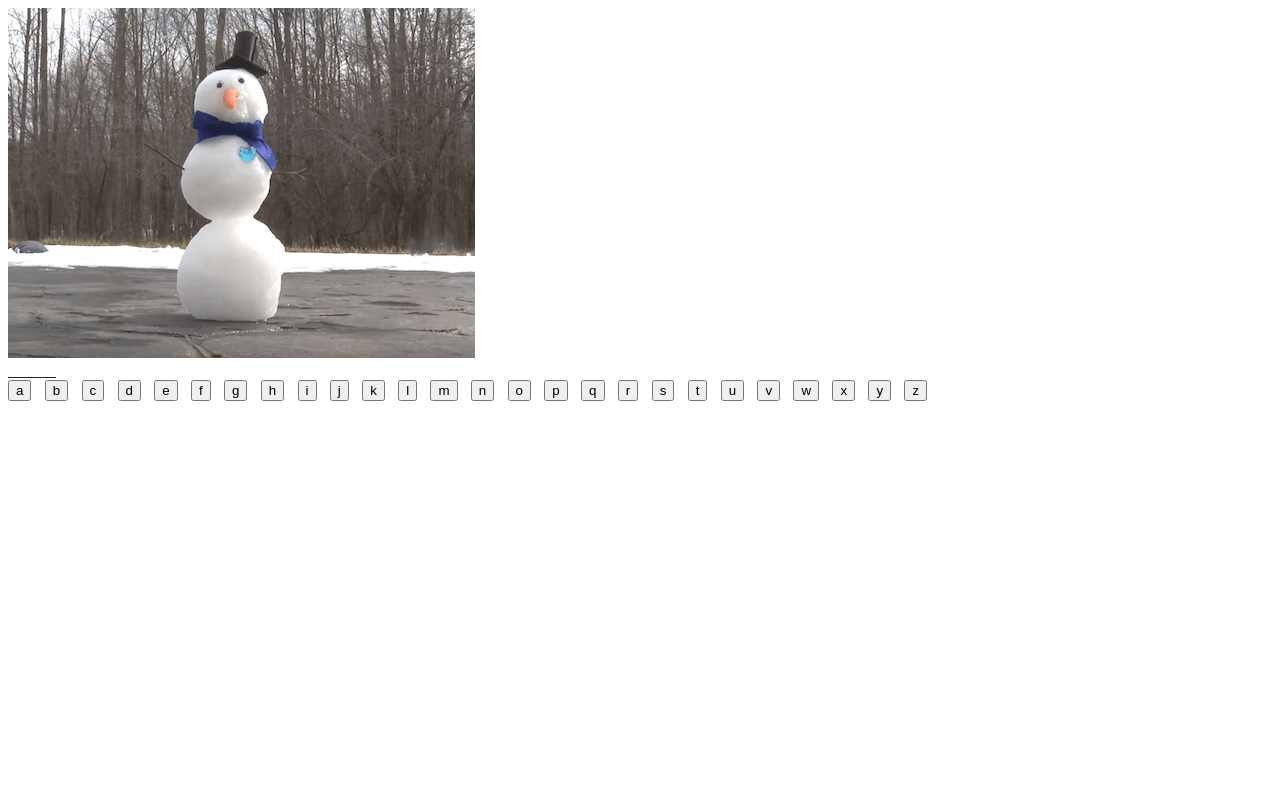
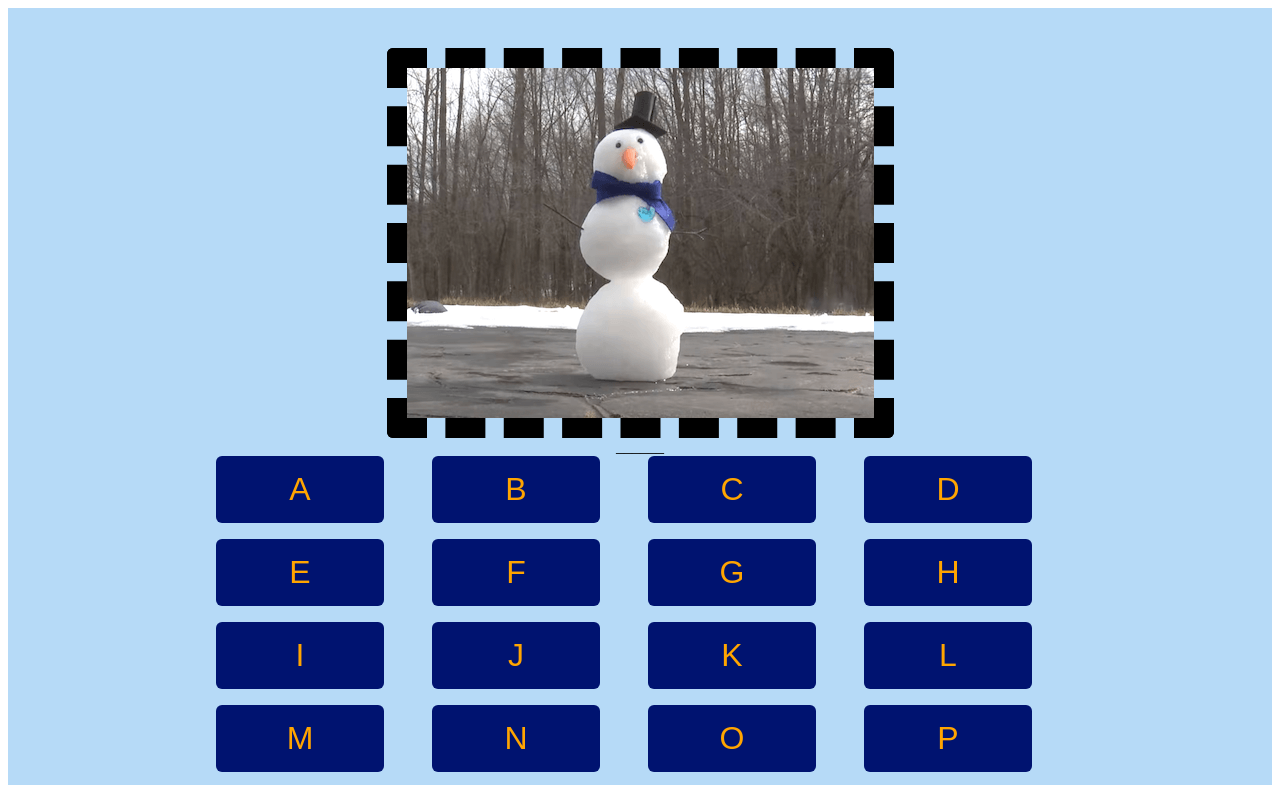
Before and after one commit to AnyaAven/snowman, a plain HTML site: page snowman/index.html in a window 1280 px wide. Shown: the top 785 px of the page. Drawn offline with Linux system fonts and the light colour scheme.

Commit message:
css start

```diff
--- a/snowman/snowman.css
+++ b/snowman/snowman.css
@@ -1,3 +1,44 @@
 #Snowman-keyboard .letter {
   margin-right: 1em;
 }
+
+#Snowman-keyboard {
+
+  display: grid;
+  grid-template-columns: repeat(4, 200px);
+  grid-template-rows: auto;
+  gap: 1rem;
+
+  & button {
+    background-color: #001370;
+    border: none;
+    color: orange;
+    font-size: 2rem;
+
+    padding-block: 15px;
+
+    text-transform: capitalize;
+    text-align: center;
+    text-decoration: none;
+
+    border-radius: 6px;
+  }
+}
+
+#Snowman {
+  background-color: rgb(182, 218, 247);
+
+  display: flex;
+  flex-direction: column;
+  justify-content: center;
+  align-items: center;
+
+  padding-block: 40px;
+}
+
+#Snowman-image {
+  max-width: 40vw;
+  border: 20px, dashed, black;
+
+  border-radius: 6px;
+}
```
